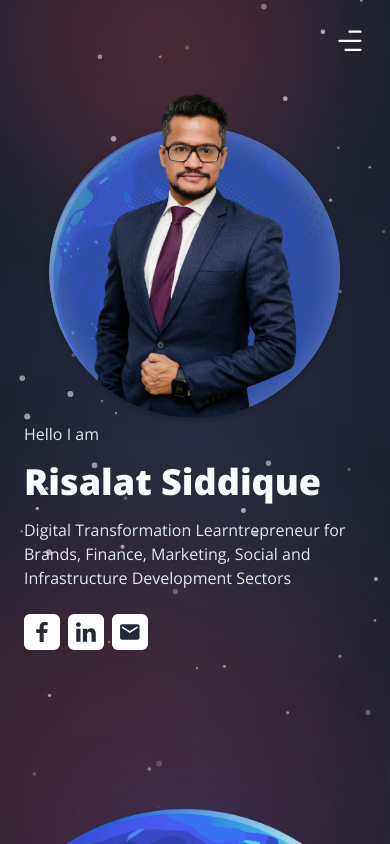
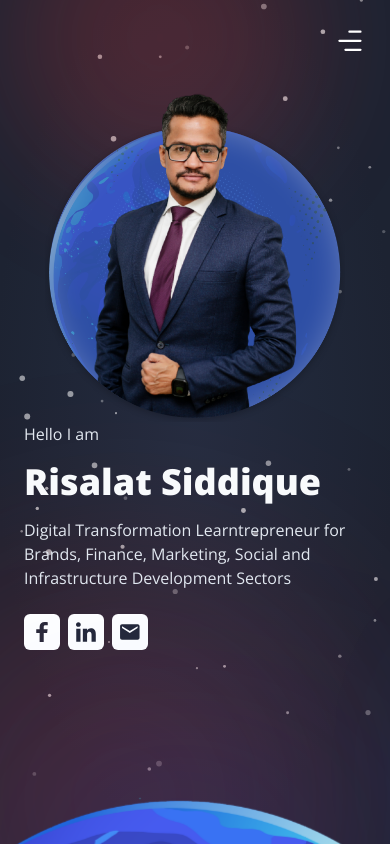
Before and after one commit to saadh393/risalat-portfolio, a React (Vite) app: page /Experience in a window 390 px wide. Built offline with nearby package versions, Linux system fonts and the light colour scheme; no server answers.

Commit message:
Fix horizental Issue

```diff
--- a/src/Layout.jsx
+++ b/src/Layout.jsx
@@ -21,7 +21,7 @@ function Layout({ children }) {
       <motion.img
         variants={load ? { y: 0 } : { y: 300 }}
         onLoad={() => setLoaded(true)}
-        className="absolute left-0 -bottom-0  object-contain z-[100] select-none "
+        className="fixed left-0 -bottom-0 scale-150 md:scale-100 object-contain z-[100] select-none "
         style={{ filter: "drop-shadow(0px 18px 80px rgba(10,77,243,1))" }}
         src={EarthImage}
         alt="Earth Image Background"
--- a/src/components/pageComponent/workingExperience/ExperienceCard.jsx
+++ b/src/components/pageComponent/workingExperience/ExperienceCard.jsx
@@ -16,7 +16,7 @@ const ExperienceCard = ({ index, data, last }) => {
       initial={{ opacity: 0 }}
       whileInView={{ opacity: 1 }}
       // transition={{ delay: index * 0.2, ease: "linear" }}
-      className="flex gap-3 md:gap-5 items-center relative card"
+      className="flex flex-col md:flex-row gap-5 items-center relative card"
     >
       <a
         href={company_website}
--- a/src/pages/Videos.jsx
+++ b/src/pages/Videos.jsx
@@ -42,7 +42,7 @@ function Videos() {
               breakpoints: {
                 640: {
                   perPage: 1,
-                  focus: "center",
+                  gap: 0,
                 },
               },
               rewind: true,
--- a/src/pages/WorkingExperience.jsx
+++ b/src/pages/WorkingExperience.jsx
@@ -8,7 +8,7 @@ function WorkingExperience() {
 
   return (
     <div className="max-w-5xl flex flex-col items-center py-10 h-full pb-20 scroll-mb-96 snap-start" id="Experience">
-      <h1 className="text-center text-white font-bold text-4xl  mt-10">
+      <h1 className="text-center text-white font-bold text-4xl mt-10">
         Working <span className="text-[#FD3259]">Experience</span>
       </h1>
 
```
